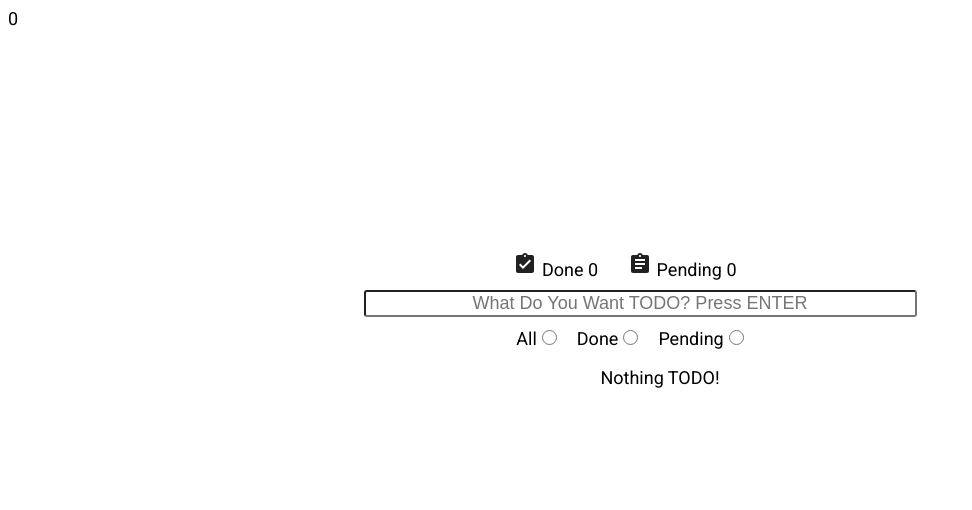
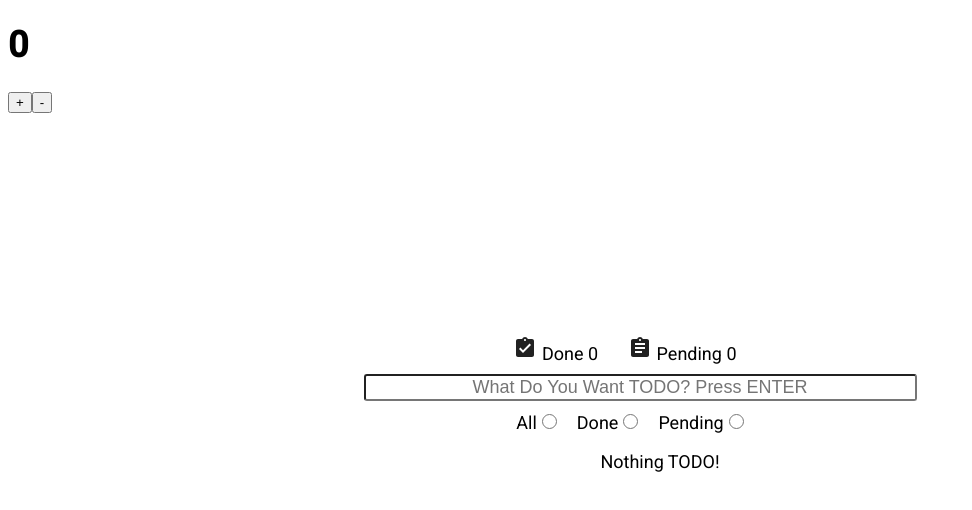
Before and after one commit to josediazse/redux-todo, a React app: page / in a window 1280 px wide. Shown: the top 510 px of the page, without its empty margins (0-972 px from the left). Built offline with nearby package versions, Linux system fonts and the light colour scheme.

Commit message:
Adding Counter component.

```diff
--- a/src/index.js
+++ b/src/index.js
@@ -2,14 +2,53 @@
 import ReactDOM from 'react-dom'
 import MuiThemeProvider from 'material-ui/styles/MuiThemeProvider'
 import App from './components/App'
-import MyReduxApp from './redux101'
-
-MyReduxApp()
+import { createStore } from 'redux'
 
 const MyApp = () => (
   <MuiThemeProvider>
     <App />
   </MuiThemeProvider>
 )
+ReactDOM.render(<MyApp />, document.getElementById('root'))
 
-ReactDOM.render(<MyApp />, document.getElementById('root'))
+const Counter = ({ value, onIncrement, onDecrement }) => (
+  <div>
+    <h1>{value}</h1>
+    <button onClick={onIncrement}>+</button>
+    <button onClick={onDecrement}>-</button>
+  </div>
+)
+
+const counter = (state = 0, action) => {
+  switch (action.type) {
+    case 'INCREMENT':
+      return state + 1
+    case 'DECREMENT':
+      return state - 1
+    default:
+      return state
+  }
+}
+const store = createStore(counter)
+
+const render = () => {
+  ReactDOM.render(
+    <Counter
+      value={store.getState()}
+      onIncrement={() => {
+        store.dispatch({
+          type: 'INCREMENT'
+        })
+      }}
+      onDecrement={() => {
+        store.dispatch({
+          type: 'DECREMENT'
+        })
+      }}
+    />,
+    document.getElementById('redux')
+  )
+}
+
+store.subscribe(render)
+render()
--- a/src/redux101.js
+++ /dev/null
@@ -1,52 +0,0 @@
-// import { createStore } from 'redux'
-const createStore = reducer => {
-  let state
-  let listeners = []
-
-  const getState = () => state
-
-  const dispatch = action => {
-    state = reducer(state, action)
-    listeners.forEach(listener => listener())
-  }
-
-  const subscribe = listener => {
-    listeners.push(listener)
-    return () => {
-      listeners = listeners.filter(l => l !== listener)
-    }
-  }
-
-  dispatch({})
-
-  return {
-    getState,
-    dispatch,
-    subscribe
-  }
-}
-
-export default function() {
-  const counter = (state = 0, action) => {
-    switch (action.type) {
-      case 'INCREMENT':
-        return state + 1
-      case 'DECREMENT':
-        return state - 1
-      default:
-        return state
-    }
-  }
-  const store = createStore(counter)
-
-  const render = () => {
-    document.getElementById('redux').innerText = store.getState()
-  }
-
-  store.subscribe(render)
-  render()
-
-  document.addEventListener('click', () => {
-    store.dispatch({ type: 'INCREMENT' })
-  })
-}
```
